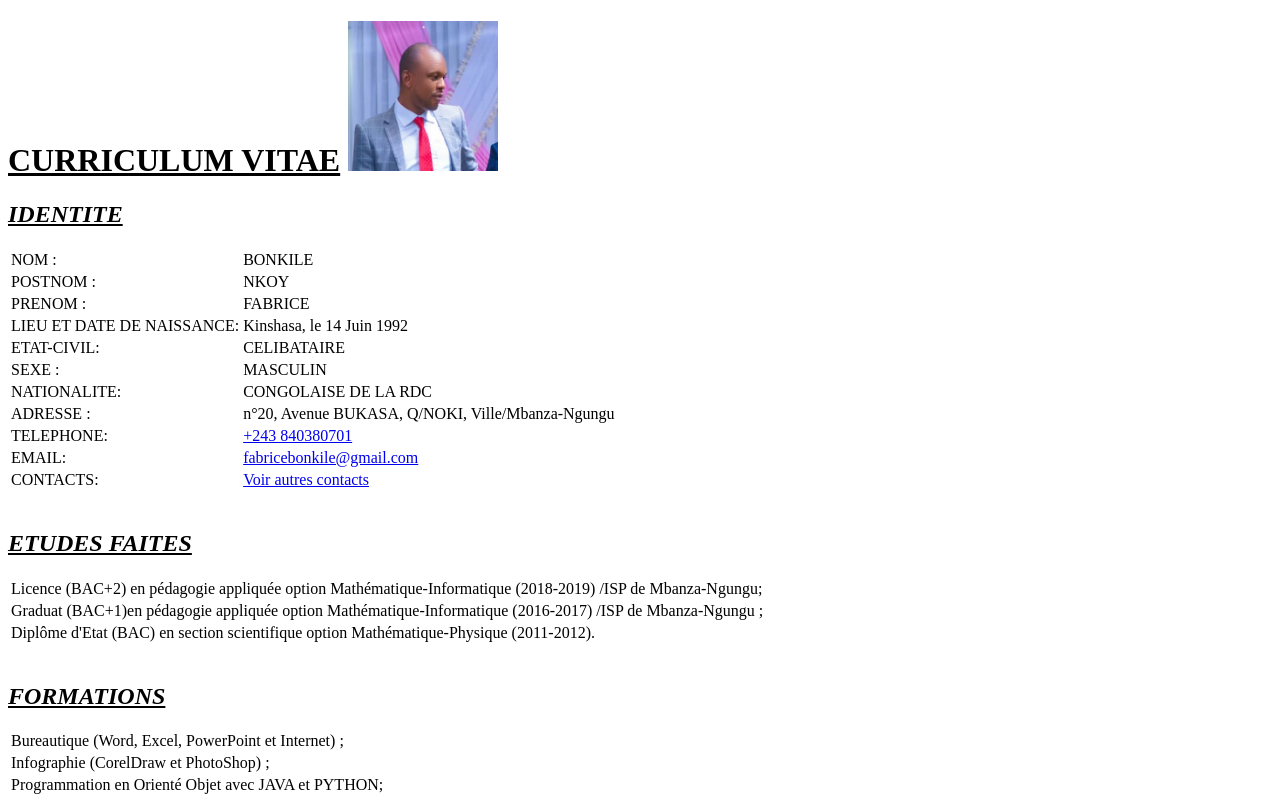
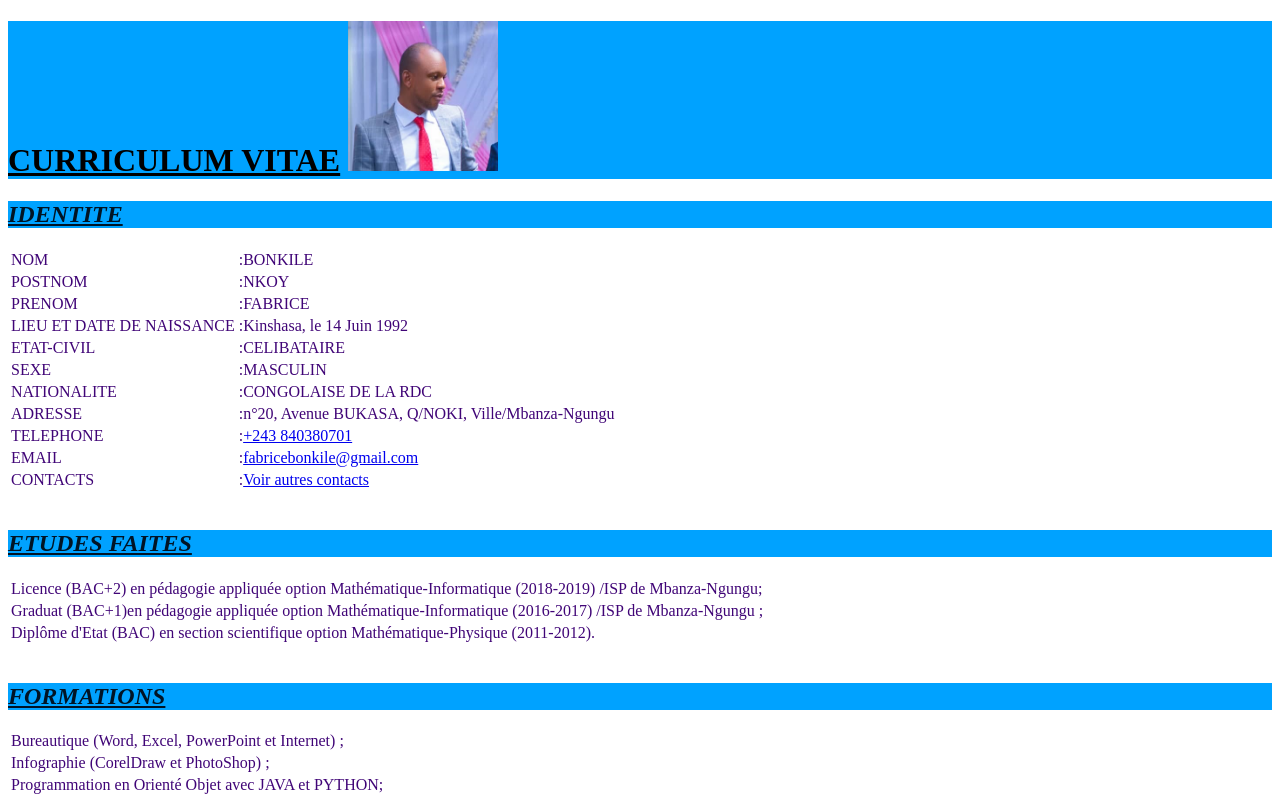
Before and after one commit to Fabonk/AppTest, a plain HTML site: page index.html in a window 1280 px wide. Shown: the top 800 px of the page. Drawn offline with Linux system fonts and the light colour scheme.

Commit message:
ajout du style

```diff
--- a/index.html
+++ b/index.html
@@ -1,55 +1,56 @@
 <!DOCTYPE html>
-<html lang="en">
+<html lang="fr">
 <head>
     <meta charset="UTF-8">
     <meta http-equiv="X-UA-Compatible" content="IE=edge">
     <meta name="viewport" content="width=device-width, initial-scale=1.0">
     <title>Curriculum vitae</title>
+    <link rel="stylesheet" href="style.css">
 </head>
 <body>
-    <h1><u>CURRICULUM VITAE</u> <img src="Photo.jpeg" width="150" height="150"></h1>
+    <h1 id="Titre1"><u>CURRICULUM VITAE</u> <img src="Photo.jpeg" width="150" height="150"></h1>
 
-        <h2>
+        <h2 class="Titre2">
             <i><u>IDENTITE</u> </i>
         </h2>
 
         <table>
             <tr>
-                <td>NOM     :</td><td>BONKILE</td>
+                <td>NOM     </td><td>:BONKILE</td>
             </tr>
             <tr>
-                <td>POSTNOM :</td><td>NKOY</td>
+                <td>POSTNOM</td><td>:NKOY</td>
             </tr>
             <tr>
-                <td>PRENOM  :</td><td>FABRICE</td>
+                <td>PRENOM</td><td>:FABRICE</td>
             </tr>
             <tr>
-                <td>LIEU ET DATE DE NAISSANCE:</td><td>Kinshasa, le 14 Juin 1992</td>
+                <td>LIEU ET DATE DE NAISSANCE</td><td>:Kinshasa, le 14 Juin 1992</td>
             </tr>
             <tr>
-                <td>ETAT-CIVIL:</td><td>CELIBATAIRE</td>
+                <td>ETAT-CIVIL</td><td>:CELIBATAIRE</td>
             </tr>
             <tr>
-                <td>SEXE :</td><td>MASCULIN</td>
+                <td>SEXE</td><td>:MASCULIN</td>
             </tr>
             <tr>
-                <td>NATIONALITE:</td><td>CONGOLAISE DE LA RDC</td>
+                <td>NATIONALITE</td><td>:CONGOLAISE DE LA RDC</td>
             </tr>
             <tr>
-                <td>ADRESSE :</td><td>n°20, Avenue BUKASA, Q/NOKI, Ville/Mbanza-Ngungu</td>
+                <td>ADRESSE</td><td>:n°20, Avenue BUKASA, Q/NOKI, Ville/Mbanza-Ngungu</td>
             </tr>
             <tr>
-                <td>TELEPHONE:</td><td><a href="tel:243840380701">+243 840380701</a></td>
+                <td>TELEPHONE</td><td>:<a href="tel:243840380701">+243 840380701</a></td>
             </tr>
             <tr>
-                <td>EMAIL:</td><td><a href="mailto:fabricebonkile@gmail.com">fabricebonkile@gmail.com</a></td>
+                <td>EMAIL</td><td>:<a href="mailto:fabricebonkile@gmail.com">fabricebonkile@gmail.com</a></td>
             </tr>
             <tr>
-                <td>CONTACTS:</td><td><a href="contacts.html">Voir autres contacts</a></td>
+                <td>CONTACTS</td><td>:<a href="contacts.html">Voir autres contacts</a></td>
             </tr>
         </table>
         <br>
-    <h2><i><u>ETUDES FAITES</u></i></h2>
+    <h2 class="Titre2"><i><u>ETUDES FAITES</u></i></h2>
         <table>
             <tr>
                 <td>Licence (BAC+2) en pédagogie appliquée option Mathématique-Informatique (2018-2019) /ISP de Mbanza-Ngungu;</td>
@@ -62,7 +63,7 @@
             </tr>
         </table>
     <br>
-    <h2><i><u>FORMATIONS</u></i></h2>
+    <h2 class="Titre2"><i><u>FORMATIONS</u></i></h2>
 
         <table>
             <tr>
@@ -76,7 +77,7 @@
             </tr>
         </table>
 
-    <h2><i><u>EXPERIENCES PROFESSIONNELLES</u></i></h2>
+    <h2 class="Titre2"><i><u>EXPERIENCES PROFESSIONNELLES</u></i></h2>
         <table>
             <tr>
                 <td>Assistant à l’ISP/Mbanza-Ngungu (2021 à nos jours);</td>
@@ -89,7 +90,7 @@
             </tr>
         </table>
 
-    <h2><i><u>LANGUES PARLEES ET ECRITES</u></i></h2>
+    <h2 class="Titre2"><i><u>LANGUES PARLEES ET ECRITES</u></i></h2>
         <ul>
             <li>Français (très bon) ; </li><br>
             <li>Lingala (très bon) ; </li><br>
--- /dev/null
+++ b/style.css
@@ -0,0 +1,10 @@
+#Titre1{
+    background-color: rgb(0, 162, 255);
+}
+.Titre2{
+    background-color: rgb(0, 162, 255);
+    color: rgb(0, 20, 37);
+}
+td {
+    color: rgb(64, 5, 119);
+}
```
Also changed, not shown: CV.html (deleted, +0 -64 lines).
